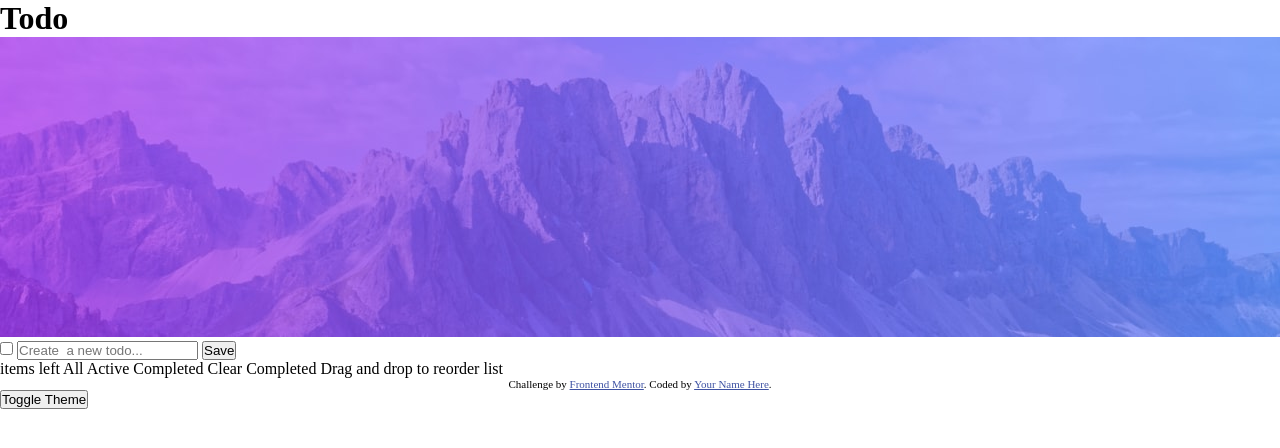
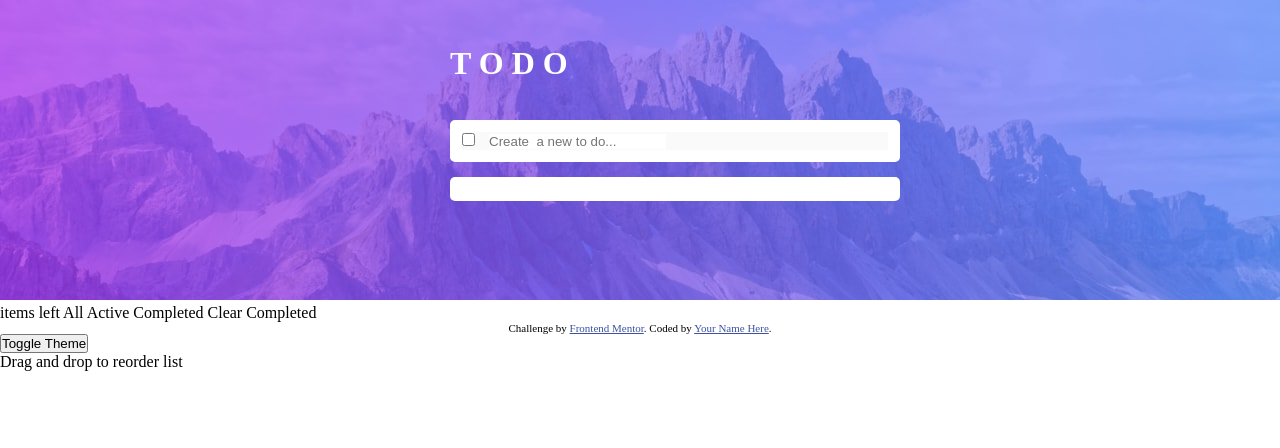
Before and after one commit to JosieEsi/Todo-App, a plain HTML site: page index.html in a window 1280 px wide. Shown: the top 448 px of the page. Drawn offline with Linux system fonts and the light colour scheme; a web font is replaced by a local one.

Commit message:
updated my todo-app, by working on the javascript and css file

```diff
--- a/index.html
+++ b/index.html
@@ -15,33 +15,36 @@
 <body>
 
 <div>
-  <h1>Todo</h1>
-
-
-
-<img src="/images/bg-desktop-light.jpg" alt="" class="lightmode desktop-image" id="desktop-lightmode">
-<img src="/images/bg-desktop-dark.jpg" alt="" class="darkmode desktop-image" style="display: none;" id="desktop-darkmode">
 
 
 
 
+<img src="/images/bg-desktop-light.jpg" alt="" class="lightmode desktop-image topbackground" id="desktop-lightmode">
+<img src="/images/bg-desktop-dark.jpg" alt="" class="darkmode desktop-image topbackground" style="display: none;" id="desktop-darkmode">
+
+<h1 class="heading">TODO</h1>
+
+
 </div>
 <div class="todo-form">
-<input type="checkbox">
-<input type="text" placeholder="Create  a new todo..." class="todo-tab">
-<button class="save" type="submit">Save</button>
+<div class="todo-text">
+<input class="todo-check" type="checkbox">
+<input type="text" placeholder="Create  a new to do..." class="todo-tab">
+<!-- <button class="save" type="submit">Save</button> -->
 </div>
 <div class="todo-list">
 
 </div>
+</div>
+<div>
     <!-- Add dynamic number --> items left
   All
   Active
   Completed
 
   Clear Completed
+</div>
 
-  Drag and drop to reorder list
 
   <div class="attribution">
     Challenge by <a href="https://www.frontendmentor.io?ref=challenge" target="_blank">Frontend Mentor</a>.
@@ -50,7 +53,7 @@
 
   <button class="theme-toggle">Toggle Theme</button>
 
-
+<p>Drag and drop to reorder list</p>
 
 
   <script src="/script.js"></script>
--- a/script.js
+++ b/script.js
@@ -21,11 +21,31 @@ toggleButton.addEventListener('click', () => {
 
 });
 
-document.querySelector('.save').addEventListener('click', ()=> {
+// document.querySelector('.save').addEventListener('click', ()=> {
+//   addToDo();
+// });
+
+const todoform = document.querySelector('.todo-text');
+todoform.addEventListener('keydown', (event) => {
+ if (event.key === 'Enter'){
   addToDo();
-});
+ }
+})
 
-let todos = [];
+let todos = [{
+  name: "Complete online JavaScript course"},
+  {
+  name: "Jog around the park 3x"},
+  {
+    name: "10 minutes meditation"},
+  {
+    name: "Read for 1 hour"},
+  {
+    name: "Pick up groceries"},
+  {
+    name: "Conplete ToDo App on Frontend Mentor"}
+
+];
 displayTodo;
 
 
@@ -39,10 +59,13 @@ function displayTodo(){
 
 
   todos.forEach(function(toDo, index){
+    const name = toDo.name;
     const disp = `
-    <input type="checkbox">
-    <div>${toDo}</div>
+    <div class="new-todo">
+    <input class="todo-check" type="checkbox">
+    <div>${name}</div>
     <button class="delete-todo">&times</button>
+    </div>
     `
     ;
 
@@ -67,10 +90,10 @@ function displayTodo(){
 function addToDo (){
 
    const toDoInput = document.querySelector('.todo-tab');
-   const toDo = toDoInput.value;
+   const name = toDoInput.value;
 
-   todos.push(toDo);
-   console.log(toDo);
+   todos.push({name});
+   console.log(name);
 
    toDoInput.value =  '';
   displayTodo();
--- a/styles.css
+++ b/styles.css
@@ -1,3 +1,4 @@
+@import url('https://fonts.google.com/specimen/Josefin+Sans');
 *{
     margin: 0;
     padding: 0;
@@ -15,6 +16,69 @@
     background-color: black;
  }
 
+ .heading{
+
+   color:white;
+   letter-spacing: 8px;
+   left: 450px;
+   top: 45px;
+   position:absolute;
+
+ }
+
+ .topbackground{
+   background-color: transparent;
+   position: relative;
+ }
+
+
+ .todo-form{
+   position: absolute;
+   top: 120px;
+   left: 450px;
+ }
+
+ .todo-text{
+  border: 12px solid white;
+  border-radius: 5px;
+  width: 450px;
+  background-color: hsl(0, 0%, 98%);
+  }
+
+ .todo-tab{
+   border: none;
+
+
+ }
+
+ .todo-list{
+   border: 12px solid white;
+  border-radius: 5px;
+  width: 450px;
+  margin-top: 15px;
+  /* display: flex;
+  flex-direction: row; */
+ }
+
+ .new-todo{
+   display:flex;
+   flex-direction: row;
+   background-color: hsl(0, 0%, 98%);
+   padding: 10px;
+ }
+
+.save{
+   box-shadow: none;
+   border: 3px solid white;
+}
+
+
+.todo-check{
+   background-color: white ;
+   border-radius: 70%;
+   margin-right: 10px;
+}
+
     @media screen and (max-width:375px){
 
    }
```
